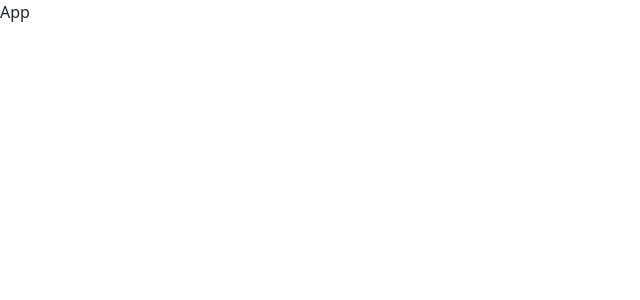
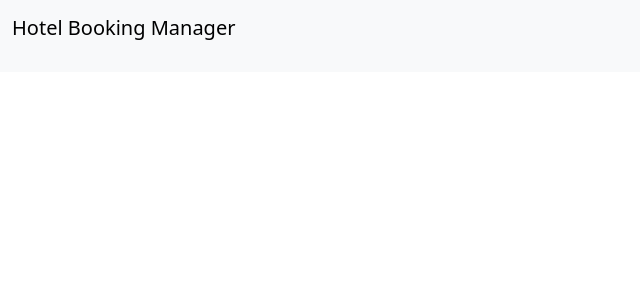
Before and after one commit to felipemfm/hotel-scheduler, a React (Create React App) app in the folder frontend/: page / in a window 1280 px wide. Shown: the top 300 px of the page, without its empty margins (0-640 px from the left). Built offline with nearby package versions, Linux system fonts and the light colour scheme; the HTML template or start-up script is replaced by a standard one.

Commit message:
Feat: Add NavBar layout

```diff
--- a/frontend/src/App.js
+++ b/frontend/src/App.js
@@ -1,5 +1,11 @@
+import NavBar from "./layout/NavBar";
+
 function App() {
-  return <div>App</div>;
+  return (
+    <div>
+      <NavBar />
+    </div>
+  );
 }
 
 export default App;
--- /dev/null
+++ b/frontend/src/layout/NavBar.js
@@ -0,0 +1,19 @@
+import React from "react";
+import LoginForm from "../component/LoginForm";
+
+export default function NavBar() {
+  return (
+    <div>
+      <nav className="navbar navbar-expand-lg bg-light">
+        <div className="container-fluid row justify-content-between">
+          <div className="col-4">
+            <p className="navbar-brand">Hotel Booking Manager</p>
+          </div>
+          <div className="col-4">
+            <LoginForm />
+          </div>
+        </div>
+      </nav>
+    </div>
+  );
+}
```
